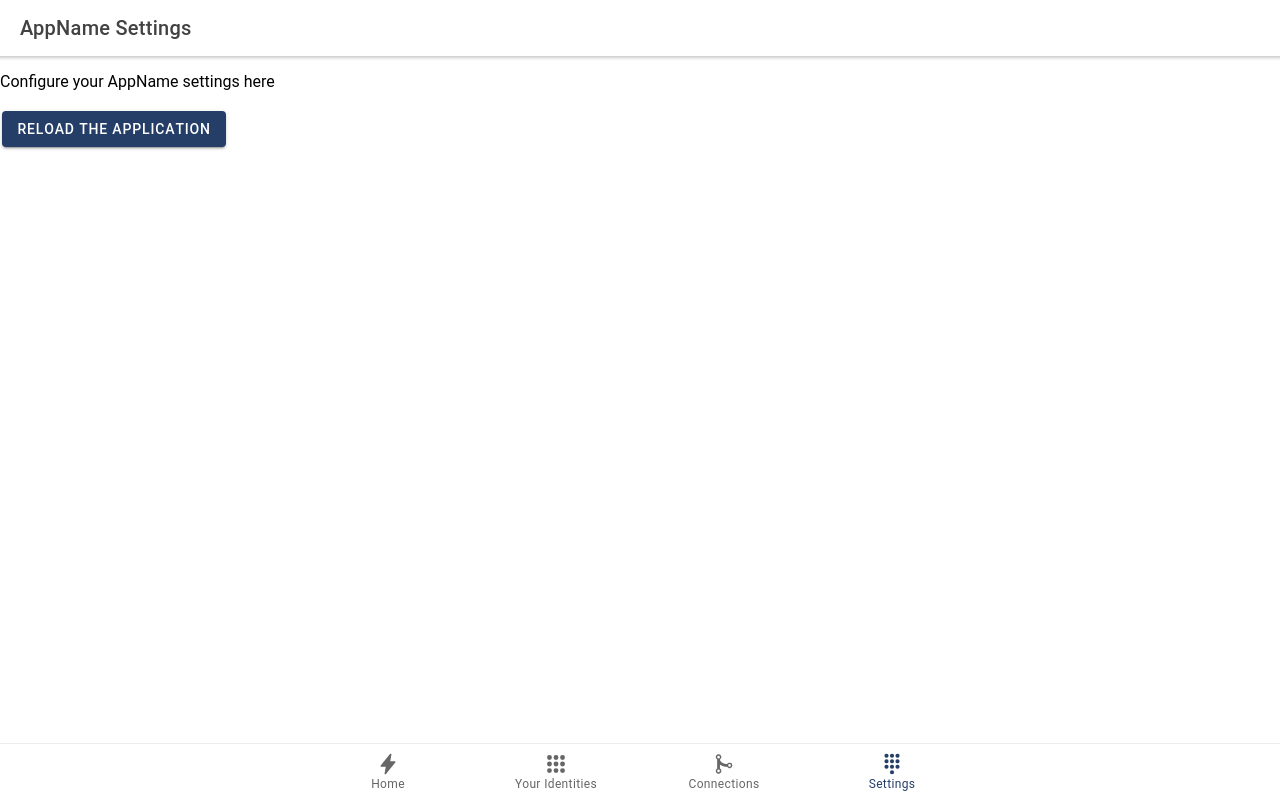
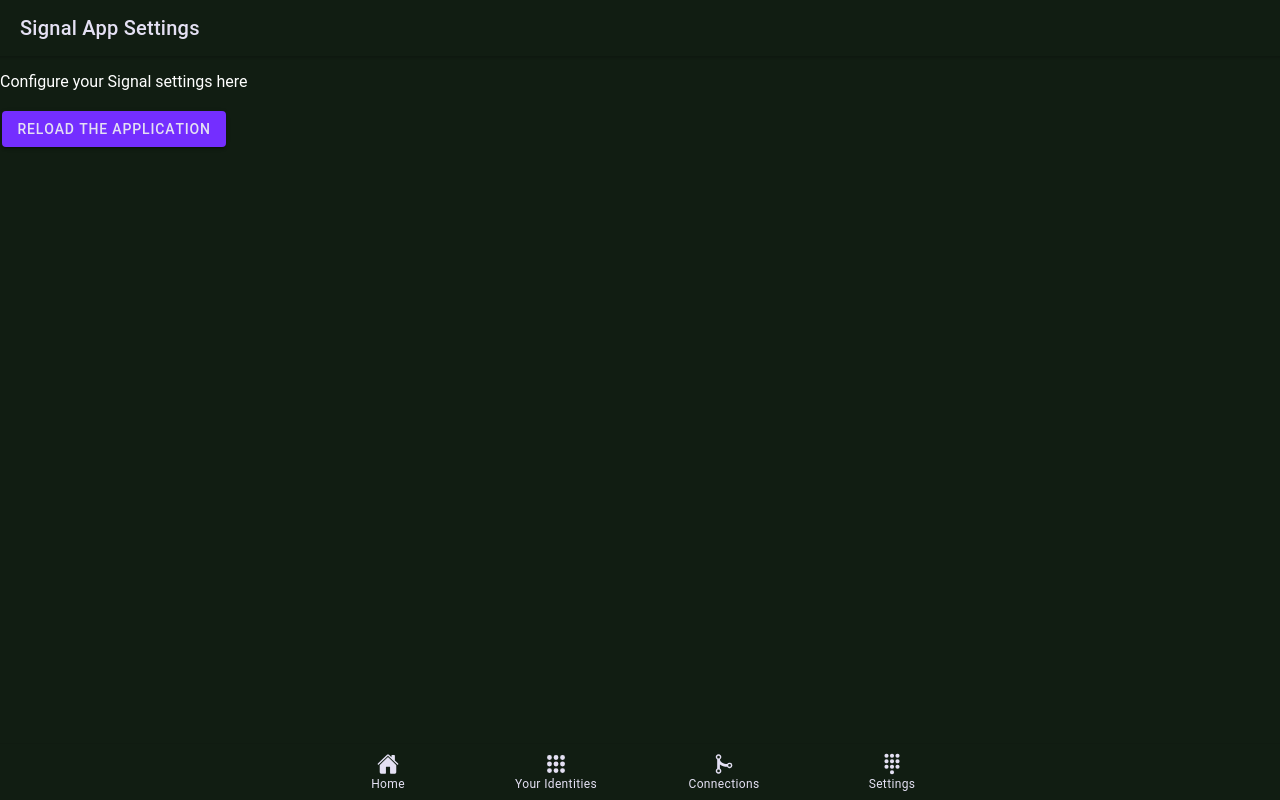
Before and after one commit to fragmnt/elastos-dapp, a React (Create React App) app in the folder io.fragmnt.gitcoin/: page /settingsview in a window 1280 px wide. Built offline with nearby package versions, Linux system fonts and the light colour scheme; the HTML template or start-up script is replaced by a standard one.

Commit message:
Changed manifest themes and ionic variables

```diff
--- a/io.fragmnt.gitcoin/src/App.tsx
+++ b/io.fragmnt.gitcoin/src/App.tsx
@@ -10,7 +10,7 @@
   IonTabs
 } from '@ionic/react';
 import { IonReactRouter } from '@ionic/react-router';
-import { apps, flash, keypad, gitMerge } from 'ionicons/icons';
+import { apps, home, keypad, gitMerge } from 'ionicons/icons';
 
 // Views
 
@@ -58,7 +58,7 @@
 
         <IonTabBar slot="bottom">
           <IonTabButton tab="homeview" href="/homeview">
-            <IonIcon icon={flash} />
+            <IonIcon icon={home} />
             <IonLabel>Home</IonLabel>
           </IonTabButton>
           <IonTabButton tab="idview" href="/idview">
--- a/io.fragmnt.gitcoin/src/pages/HomeView.css
+++ b/io.fragmnt.gitcoin/src/pages/HomeView.css
@@ -1,3 +1,5 @@
+
+
 .welcome-card img {
   max-height: 35vh;
   overflow: hidden;
--- a/io.fragmnt.gitcoin/src/pages/HomeView.tsx
+++ b/io.fragmnt.gitcoin/src/pages/HomeView.tsx
@@ -30,7 +30,7 @@
           <img src="/assets/shapes.svg" alt="" />
           <IonCardHeader>
             <IonCardSubtitle>Get Started</IonCardSubtitle>
-            <IonCardTitle>Welcome to Elastos!</IonCardTitle>
+            <IonCardTitle>Welcome to Signal!</IonCardTitle>
           </IonCardHeader>
           <IonCardContent>
             <p>
--- a/io.fragmnt.gitcoin/src/pages/IdentityView.tsx
+++ b/io.fragmnt.gitcoin/src/pages/IdentityView.tsx
@@ -11,7 +11,7 @@
     <IonPage>
       <IonHeader>
         <IonToolbar>
-          <IonTitle>About AppName</IonTitle>
+          <IonTitle>Identity Management</IonTitle>
 
         </IonToolbar>
       </IonHeader>
--- a/io.fragmnt.gitcoin/src/pages/SettingsView.tsx
+++ b/io.fragmnt.gitcoin/src/pages/SettingsView.tsx
@@ -11,11 +11,11 @@
     <IonPage>
       <IonHeader>
         <IonToolbar>
-          <IonTitle>AppName Settings</IonTitle>
+          <IonTitle>Signal App Settings</IonTitle>
         </IonToolbar>
       </IonHeader>
       <IonContent>
-        <p>Configure your AppName settings here</p>
+        <p>Configure your Signal settings here</p>
         <IonButton routerLink="/homeview">Reload the application</IonButton>
       </IonContent>
     </IonPage>
--- a/io.fragmnt.gitcoin/src/theme.css
+++ b/io.fragmnt.gitcoin/src/theme.css
@@ -17,6 +17,8 @@
 // check out our color generator:
 // https://beta.ionicframework.com/docs/theming/color-generator
 */
+
+
 
 :root {
   --ion-color-angular: #ac282b;
--- a/io.fragmnt.gitcoin/src/theme/variables.css
+++ b/io.fragmnt.gitcoin/src/theme/variables.css
@@ -2,14 +2,29 @@
 http://ionicframework.com/docs/theming/ */
 
 /** Ionic CSS Variables **/
+
+p {
+  color: #FFF;
+}
+
+.toolbar-title {
+  color: #FFF;
+}
+
+.hydrated {
+  color: #e4e0f3;
+}
+
 :root {
   /** primary **/
-  --ion-color-primary: #253e68;
+  --ion-item-background: rgba(255, 255, 255, 0.051);
+  --ion-background-color:#111D12;
+  --ion-color-primary: #742eff;
   --ion-color-primary-rgb: 56, 128, 255;
   --ion-color-primary-contrast: #ffffff;
   --ion-color-primary-contrast-rgb: 255, 255, 255;
-  --ion-color-primary-shade: #203a66;
-  --ion-color-primary-tint: #303a4b;
+  --ion-color-primary-shade: #6524e7;
+  --ion-color-primary-tint: #5706fa;
 
   /** secondary **/
   --ion-color-secondary: #0cd1e8;
```
Also changed, not shown: io.fragmnt.gitcoin/public/assets/manifest.json, io.fragmnt.gitcoin/store/appbanner.jpg (deleted).
